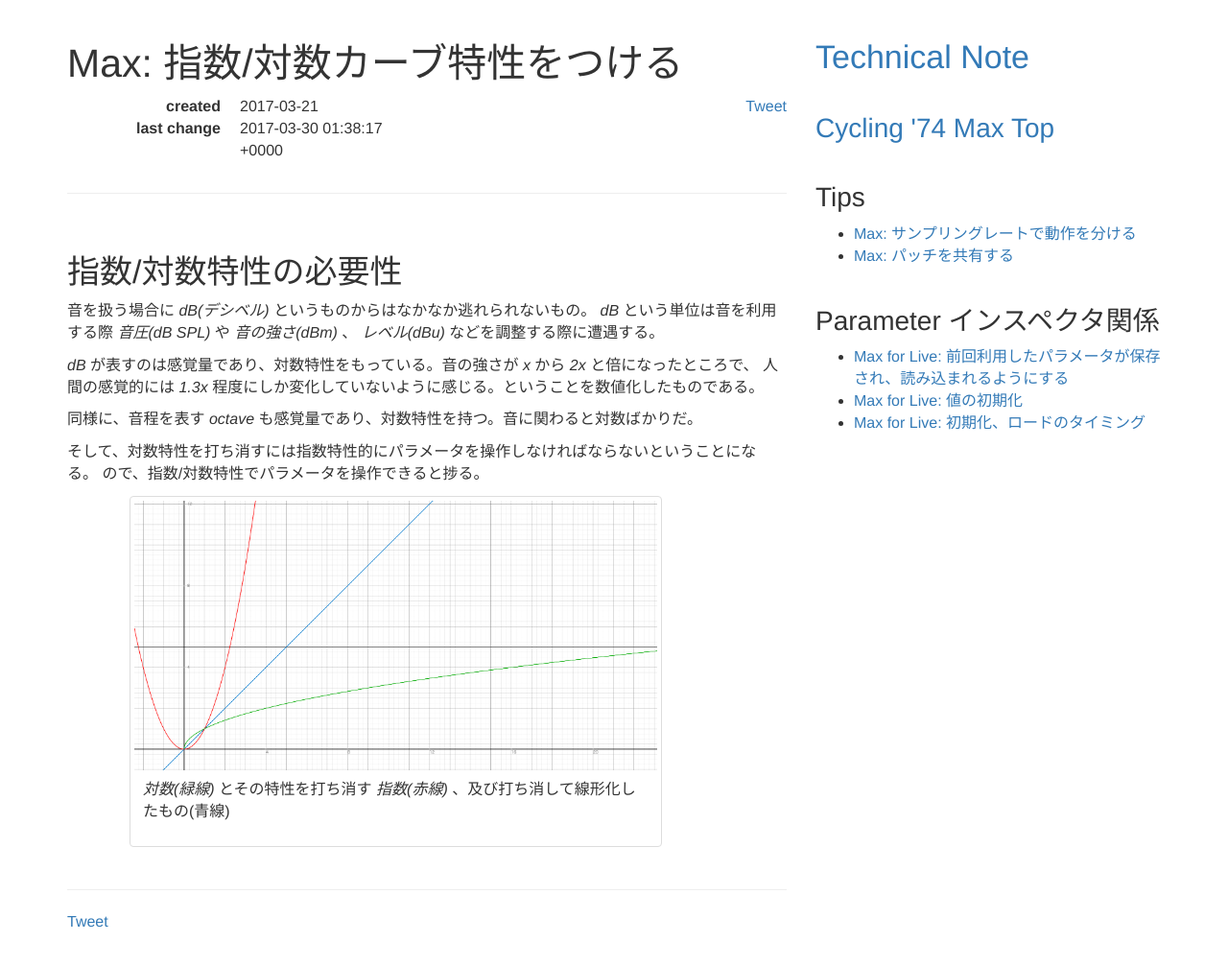
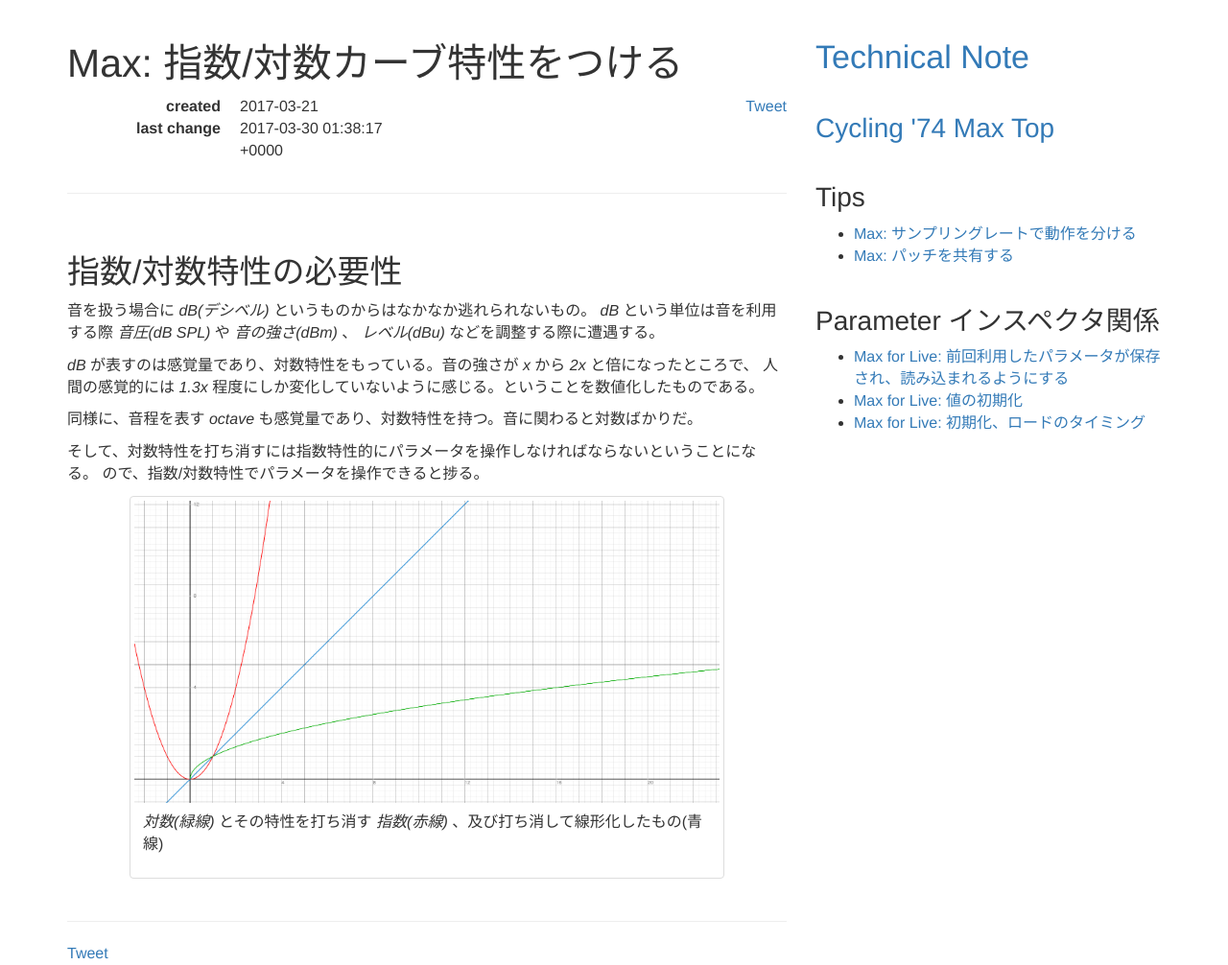
Before and after one commit to leico/TechnicalNote, a Jekyll site: the page built from _Max/index-log.md, in a window 1280 px wide. Shown: the whole page at 96% size. Built offline with Jekyll 4.4.1, drawn with Linux system fonts in a browser that asks for light colours; comment, search, counter and statistics services are not loaded; before the commit the page ends 973 px from its top, so only the background shows below that.

Commit message:
change size

```diff
--- a/_includes/thumbnail.html
+++ b/_includes/thumbnail.html
@@ -1,5 +1,5 @@
 <div class="row">
-  <div class="col-md-offset-1 col-md-9">
+  <div class="col-md-offset-1 col-md-10">
     <div class="thumbnail">
       <a href="{{ include.url }}">
         <img src="{{ include.url }}">
```
